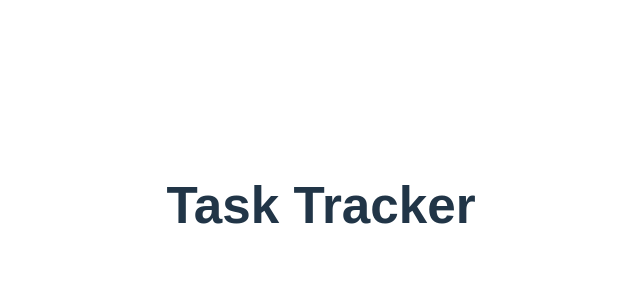
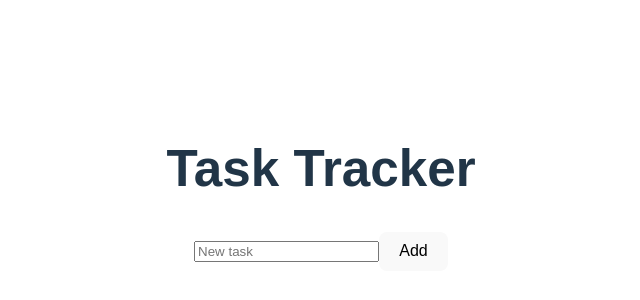
Before and after one commit to Vanna-Gio/vue-3-basics, a Vue app: page / in a window 1280 px wide. Shown: the part 194-494 px from the top of the page, without its empty margins (319-959 px from the left). Built offline with nearby package versions, Linux system fonts and the light colour scheme.

Commit message:
add task input

```diff
--- a/src/App.vue
+++ b/src/App.vue
@@ -1,10 +1,25 @@
 <template>
   <div class="app">
     <h1>Task Tracker</h1>
+    <TaskInput @add-task="addTask"/>
   </div>
 </template>
 
 <script setup>
+  import { ref } from 'vue'
+  import TaskInput from './components/TaskInput.vue';
+
+  const tasks = ref([])
+
+  function addTask(title) {
+    tasks.value.push({
+      id: Date.now(),
+      title,
+      done: false
+    })
+  }
+
+
 </script>
 <style >
   .app {
--- /dev/null
+++ b/src/components/TaskInput.vue
@@ -0,0 +1,21 @@
+<template>
+    <form @submit.prevent="submitTask">
+        <input
+            v-model="title"
+            placeholder="New task"/>
+        <button>Add</button>
+    </form>
+</template>
+<script setup>
+    import { ref } from 'vue'
+
+    const title = ref('')
+    const emit = defineEmits(['add-task'])
+
+    function submitTask() {
+        if (!title.value.trim()) return
+
+        emit('add-task', title.value)
+        title.value = ''
+    }
+</script>
```
